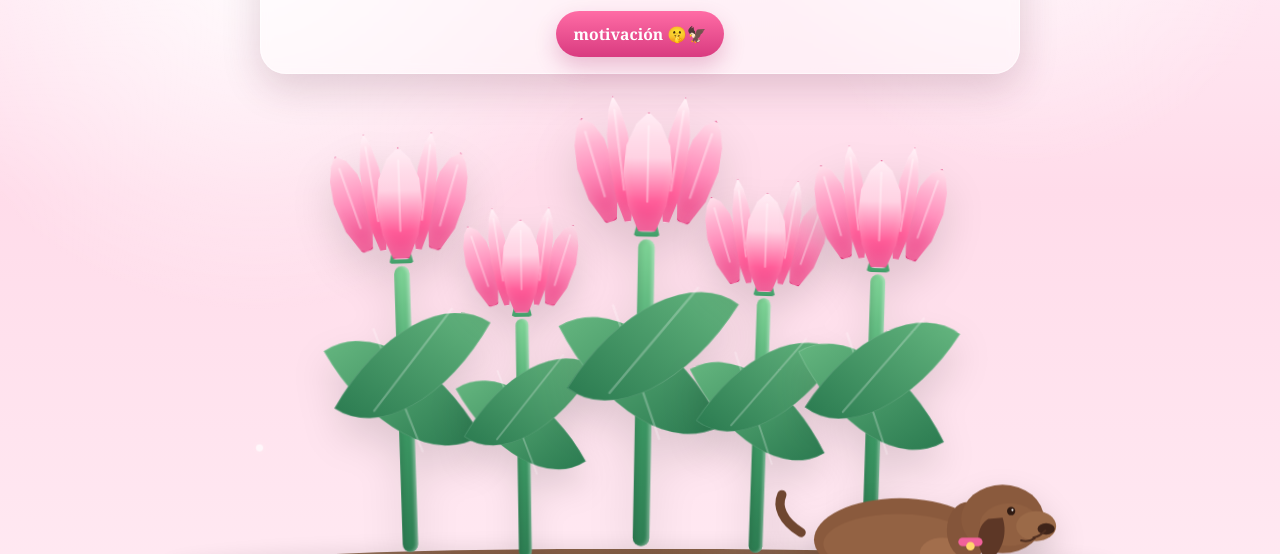
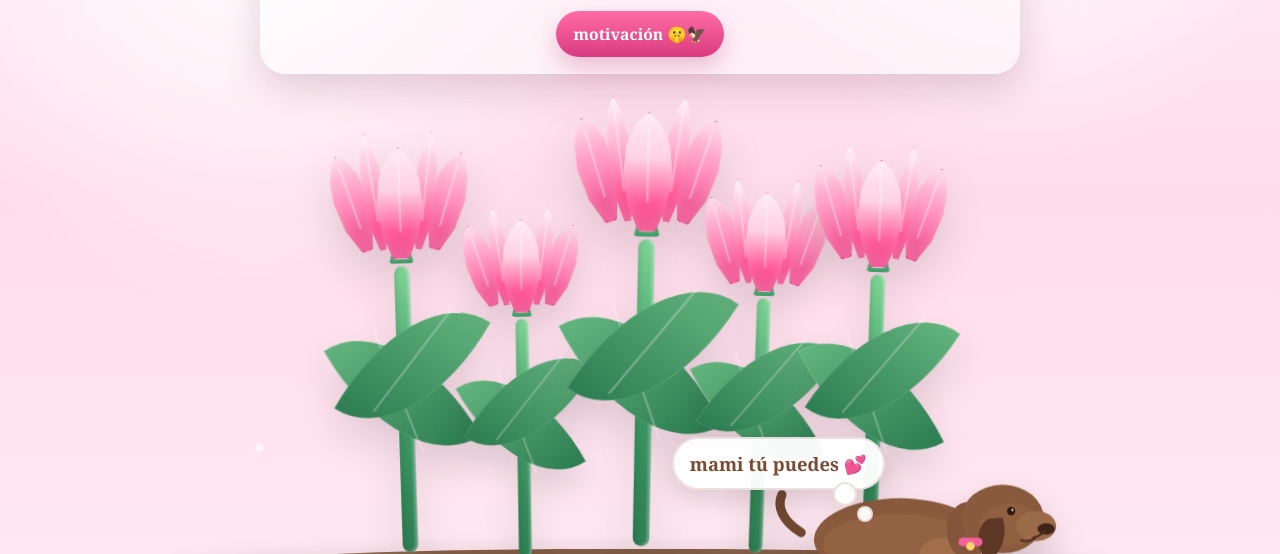
Before and after one commit to Juan080305/MotivacionVale-, a plain HTML site: page index.html in a window 1280 px wide. Shown: the part 246-800 px from the top of the page. Drawn offline with Linux system fonts and the light colour scheme.

Commit message:
Add files via upload

```diff
--- a/index.html
+++ b/index.html
@@ -356,6 +356,47 @@
       50%{transform:translateY(-5px)}
     }
 
+
+    .thought{
+      position:absolute;
+      right:18vw;
+      bottom:24vh;
+      z-index:6;
+      max-width:min(220px, 38vw);
+      background:rgba(255,255,255,.96);
+      color:#7b4a32;
+      border:2px solid rgba(123,74,50,.16);
+      border-radius:28px;
+      padding:12px 16px;
+      box-shadow:0 10px 24px rgba(0,0,0,.12);
+      font-size:clamp(.95rem, 2.8vw, 1.15rem);
+      font-weight:bold;
+      text-align:center;
+    }
+
+    .thought:before,
+    .thought:after{
+      content:"";
+      position:absolute;
+      background:rgba(255,255,255,.96);
+      border:2px solid rgba(123,74,50,.16);
+      border-radius:50%;
+    }
+
+    .thought:before{
+      width:20px;
+      height:20px;
+      right:26px;
+      bottom:-18px;
+    }
+
+    .thought:after{
+      width:12px;
+      height:12px;
+      right:10px;
+      bottom:-34px;
+    }
+
     .name-tag{
       position:absolute;
       right:9%;
@@ -416,6 +457,12 @@
         height:30vw;
         bottom:7vh;
       }
+      .thought{
+        right:20vw;
+        bottom:28vh;
+        max-width:42vw;
+        padding:10px 12px;
+      }
     }
   </style>
 </head>
@@ -430,7 +477,7 @@
       <p>Tulipanes rosas para recordarte que eres increíble, fuerte y muy capaz.</p>
 
       <div class="music-row">
-        <a class="music-btn" href="https://www.youtube.com/watch?v=btPJPFnesV4" target="_blank" rel="noopener noreferrer">motivación 🤫🦅</a>
+        <a class="music-btn" href="https://open.spotify.com/track/2KH16WveTQWT6KOG9Rg6e2" target="_blank" rel="noopener noreferrer">motivación 🤫🦅</a>
       </div>
     </div>
 
@@ -485,7 +532,10 @@
         <ellipse cx="314" cy="229" rx="15" ry="8" fill="#4e2e20"/>
       </svg>
 
+
+      <div class="thought">mami tú puedes 💕</div>
       <div class="name-tag">Sky 🐶</div>
+
       <div class="ground"></div>
     </div>
 
```
